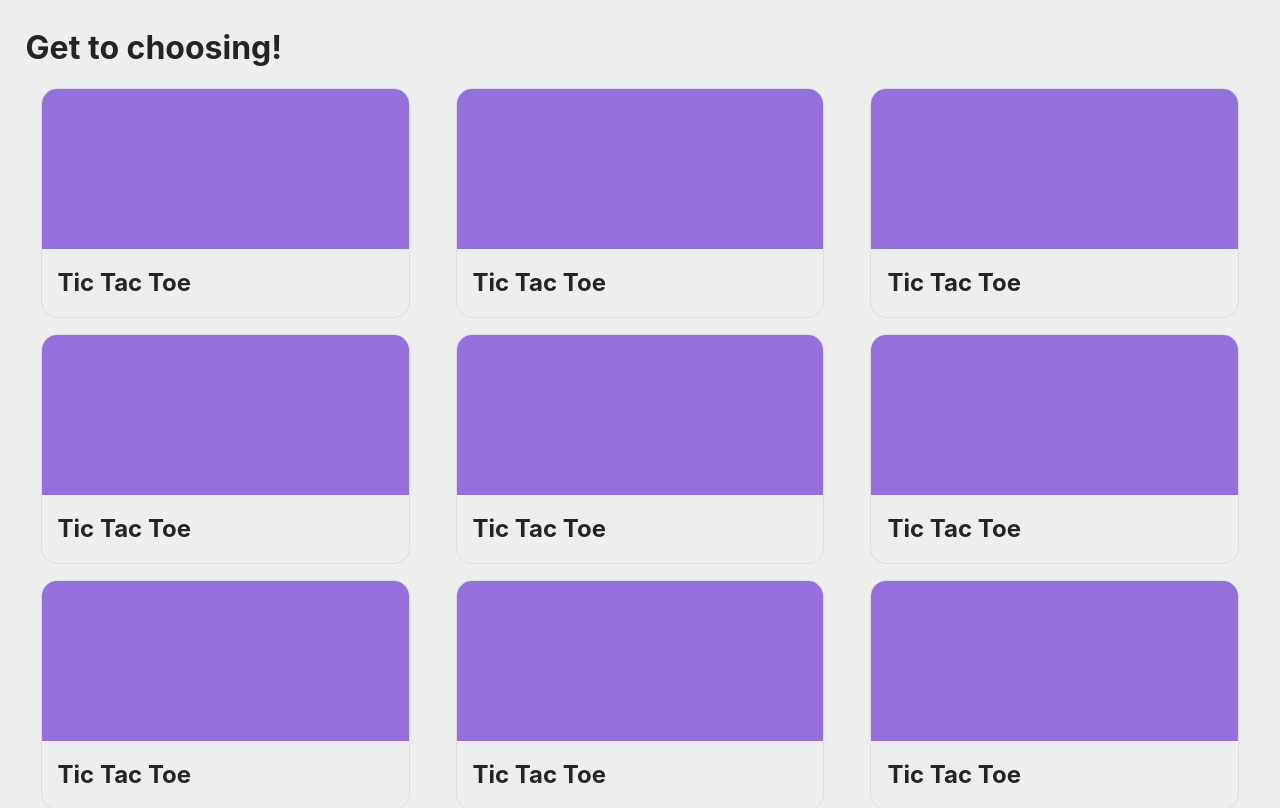
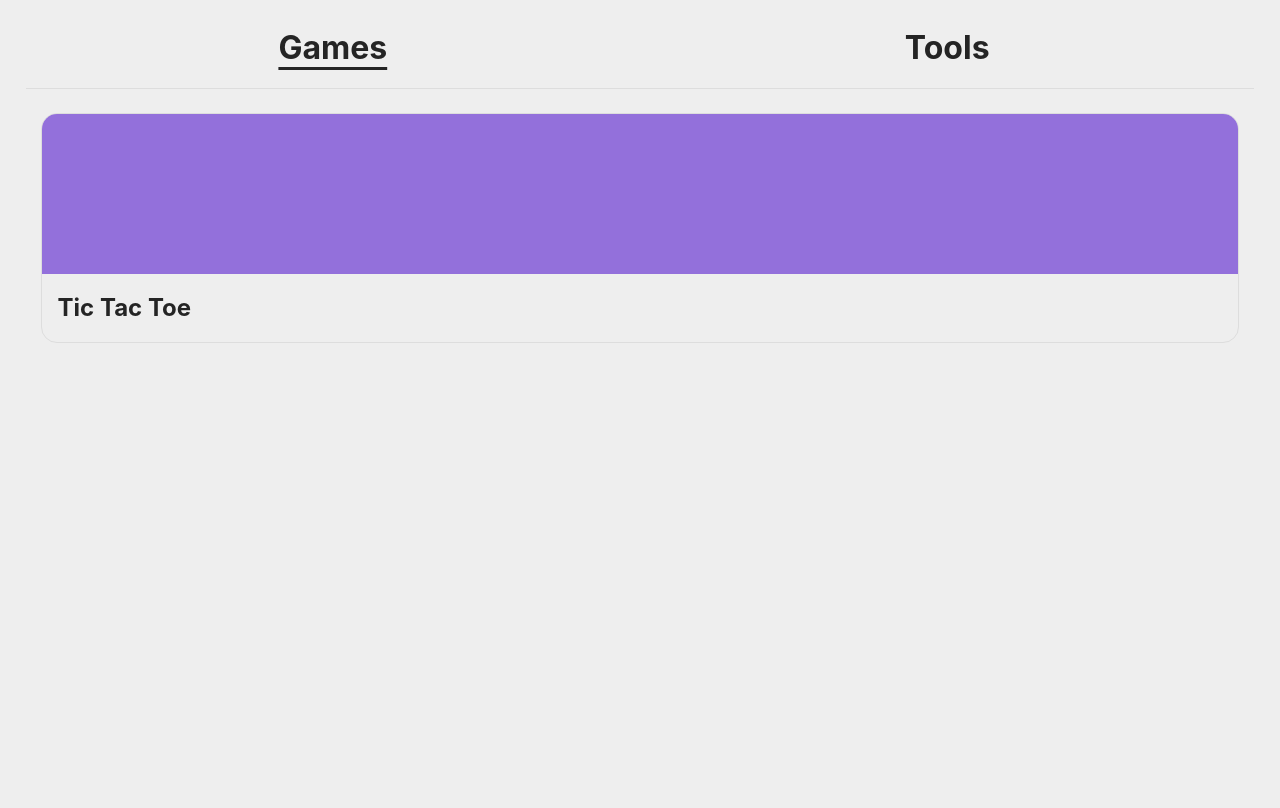
Before and after one commit to flavianz/playground, a React (Vite) app: page /#/ in a window 1280 px wide. Shown: the top 808 px of the page. Built offline with nearby package versions, Linux system fonts and the light colour scheme.

Commit message:
add tools section and random number generator

```diff
--- a/src/main.tsx
+++ b/src/main.tsx
@@ -4,6 +4,7 @@ import "./index.css";
 import { createHashRouter, RouterProvider } from "react-router-dom";
 import Home from "./sites/Home/Home.tsx";
 import TicTacToe from "./sites/TicTacToe/TicTacToe.tsx";
+import RandomNumberGenerator from "./sites/RandomNumberGenerator/RandomNumberGenerator.tsx";
 
 const router = createHashRouter([
     {
@@ -11,6 +12,7 @@ const router = createHashRouter([
         element: <Home />,
     },
     { path: "/tic-tac-toe", element: <TicTacToe /> },
+    { path: "/random-number", element: <RandomNumberGenerator /> },
 ]);
 
 createRoot(document.getElementById("root")!).render(
--- a/src/sites/Home/Home.module.css
+++ b/src/sites/Home/Home.module.css
@@ -1,9 +1,7 @@
 #container {
     padding: 3vh 2vw;
 }
-#title {
-    margin-bottom: 2vh;
-}
+
 #grid {
     display: grid;
     grid-template-columns: repeat(auto-fit, minmax(20rem, 1fr));
@@ -31,3 +29,20 @@
 .gameName {
     margin: 1rem;
 }
+#selector {
+    display: flex;
+    margin-bottom: 3vh;
+}
+.title {
+    flex: 1;
+    text-align: center;
+    border-bottom: 1px var(--light) solid;
+    padding: 0 0 2vh 0;
+}
+.title:hover {
+    cursor: pointer;
+}
+.selected {
+    text-decoration: underline;
+    text-underline-offset: 1vh;
+}
--- a/src/sites/Home/Home.tsx
+++ b/src/sites/Home/Home.tsx
@@ -1,71 +1,48 @@
 import styles from "./Home.module.css";
 import { Link } from "react-router-dom";
+import { useState } from "react";
 
 export default function Home() {
+    const [selected, setSelected] = useState(true);
     const games = [
         {
             url: "/tic-tac-toe",
             text: "Tic Tac Toe",
         },
+    ];
+    const tools = [
         {
-            url: "/tic-tac-toe",
-            text: "Tic Tac Toe",
-        },
-        {
-            url: "/tic-tac-toe",
-            text: "Tic Tac Toe",
-        },
-        {
-            url: "/tic-tac-toe",
-            text: "Tic Tac Toe",
-        },
-        {
-            url: "/tic-tac-toe",
-            text: "Tic Tac Toe",
-        },
-        {
-            url: "/tic-tac-toe",
-            text: "Tic Tac Toe",
-        },
-        {
-            url: "/tic-tac-toe",
-            text: "Tic Tac Toe",
-        },
-        {
-            url: "/tic-tac-toe",
-            text: "Tic Tac Toe",
-        },
-        {
-            url: "/tic-tac-toe",
-            text: "Tic Tac Toe",
-        },
-        {
-            url: "/tic-tac-toe",
-            text: "Tic Tac Toe",
-        },
-        {
-            url: "/tic-tac-toe",
-            text: "Tic Tac Toe",
-        },
-        {
-            url: "/tic-tac-toe",
-            text: "Tic Tac Toe",
-        },
-        {
-            url: "/tic-tac-toe",
-            text: "Tic Tac Toe",
-        },
-        {
-            url: "/tic-tac-toe",
-            text: "Tic Tac Toe",
+            url: "/random-number",
+            text: "Random Number Generator",
         },
     ];
 
     return (
         <div id={styles.container}>
-            <h1 id={styles.title}>Get to choosing!</h1>
+            <div id={styles.selector}>
+                <h1
+                    className={
+                        styles.title + " " + (selected ? styles.selected : "")
+                    }
+                    onClick={() => {
+                        setSelected(true);
+                    }}
+                >
+                    Games
+                </h1>
+                <h1
+                    className={
+                        styles.title + " " + (!selected ? styles.selected : "")
+                    }
+                    onClick={() => {
+                        setSelected(false);
+                    }}
+                >
+                    Tools
+                </h1>
+            </div>
             <div id={styles.grid}>
-                {games.map((game, key) => {
+                {(selected ? games : tools).map((game, key) => {
                     return (
                         <Link to={game.url} key={key} id={styles.gameContainer}>
                             <div className={styles.iframe}></div>
--- /dev/null
+++ b/src/sites/RandomNumberGenerator/RandomNumberGenerator.module.css
@@ -0,0 +1,62 @@
+#container {
+    height: 100vh;
+    width: 100%;
+    display: flex;
+    flex-direction: column;
+}
+#inputContainer {
+    flex: 1;
+    display: flex;
+    align-items: center;
+    justify-content: space-evenly;
+}
+.label {
+    font-size: 1.3rem;
+
+}
+.input {
+    margin-left: 4vw;
+    padding: 2vh 2vw;
+    font-size: 1.1rem;
+    border-radius: 1rem;
+    border: 1px var(--light) solid;
+}
+.input:focus {
+    outline: none;
+}
+#number {
+    flex: 4;
+    place-items: center;
+    place-content: center;
+    width: 100vw;
+    text-align: center;
+    font-size: 5rem;
+    animation-name: change;
+    animation-duration: 1s;
+    animation-timing-function: ease-in;
+}
+#button {
+    font-size: 1.2rem;
+    padding: 2vh 2vw;
+    background: var(--light);
+    border-radius: 1rem;
+    border: 1px var(--light) solid;
+}
+#button:hover {
+    cursor: pointer;
+}
+#button:focus {
+    outline: none;
+}
+
+@keyframes change {
+    0% {
+        color: forestgreen;
+    }
+    50% {
+        color: #0a4c0a;
+    }
+    100% {
+        color: var(--text);
+    }
+}
--- /dev/null
+++ b/src/sites/RandomNumberGenerator/RandomNumberGenerator.tsx
@@ -0,0 +1,70 @@
+import styles from "./RandomNumberGenerator.module.css";
+import { useRef, useState } from "react";
+
+export default function RandomNumberGenerator() {
+    const [min, setMin] = useState("1");
+    const [max, setMax] = useState("10");
+    const [num, setNum] = useState("");
+    const counter = useRef(0);
+
+    function Number({ value }: { value: string }) {
+        return (
+            <h1 id={styles.number} key={value}>
+                {num.split("-")[0]}
+            </h1>
+        );
+    }
+
+    return (
+        <div id={styles.container}>
+            <div id={styles.inputContainer}>
+                <label className={styles.label}>
+                    Minimum
+                    <input
+                        className={styles.input}
+                        type="number"
+                        value={min}
+                        onChange={(e) => setMin(e.target.value)}
+                    />
+                </label>
+                <label className={styles.label}>
+                    Maximum
+                    <input
+                        className={styles.input}
+                        type="text"
+                        value={max}
+                        onChange={(e) => setMax(e.target.value)}
+                    />
+                </label>
+                <button
+                    id={styles.button}
+                    onClick={() => {
+                        if (min == "") {
+                            setMin("0");
+                        }
+                        if (max === "") {
+                            setMax("10");
+                        }
+                        setNum(
+                            getRandomInt(
+                                parseInt(min),
+                                parseInt(max),
+                            ).toString() +
+                                "-" +
+                                counter.current.toString(),
+                        );
+                        counter.current++;
+                    }}
+                >
+                    Generate
+                </button>
+            </div>
+            <Number value={num} />
+        </div>
+    );
+}
+function getRandomInt(min: number, max: number) {
+    const minCeiled = Math.ceil(min);
+    const maxFloored = Math.floor(max);
+    return Math.floor(Math.random() * (maxFloored - minCeiled) + minCeiled); // The maximum is exclusive and the minimum is inclusive
+}
```
